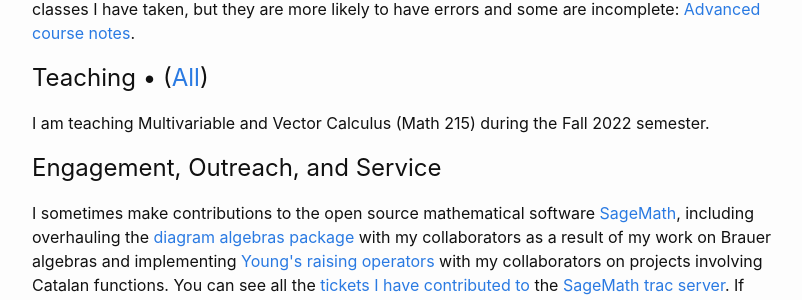
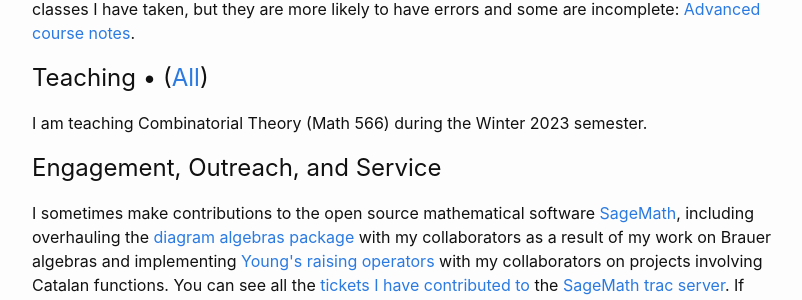
Before and after one commit to ghseeli/ghseeli.github.io, a Jekyll site: the page built from index.html, in a window 1280 px wide and 900 px high, scrolled down 1200 px. Shown: the part 147-447 px from the top of the window, without its empty margins (238-1040 px from the left). Built offline with Jekyll 4.4.1, drawn with Linux system fonts in a browser that asks for light colours; formulas are drawn with MathJax 3.

Commit message:
Updated teaching assignment for Winter 2023

```diff
--- a/index.html
+++ b/index.html
@@ -26,7 +26,7 @@ exclude: true
 		<p>Also, as a resource for my cohort of graduate students, but also for other learning graduate students, I worked with various collaborators on creating class notes for first and some second year PhD program courses. You can see them here: <a href="http://ghseeli.github.io/grad-school-notes">First year course notes</a>.</p>
 		<p>I also publicly post monographs I write for myself to clarify concepts and fill in details of books I read. You can see them here: <a href="http://ghseeli.github.io/grad-school-writings/monographs">Monographs</a>; I also have made select notes for more advanced classes I have taken, but they are more likely to have errors and some are incomplete: <a href="http://ghseeli.github.io/grad-school-writings/class-notes">Advanced course notes</a>.</p>
 	<h2>Teaching &bull; (<a href="https://ghseeli.github.io/teaching/teaching.html">All</a>)</h2>
-		<p>I am teaching Multivariable and Vector Calculus (Math 215) during the Fall 2022 semester.</p>
+		<p>I am teaching Combinatorial Theory (Math 566) during the Winter 2023 semester.</p>
 	<h2>Engagement, Outreach, and Service</h2>
 		<p>I sometimes make contributions to the open source mathematical software <a href="https://www.sagemath.org/">SageMath</a>, including overhauling the <a href="https://doc.sagemath.org/html/en/reference/algebras/sage/combinat/diagram_algebras.html">diagram algebras package</a> with my collaborators as a result of my work on Brauer algebras and implementing <a href="https://doc.sagemath.org/html/en/reference/combinat/sage/combinat/partition_shifting_algebras.html">Young's raising operators</a> with my collaborators on projects involving Catalan functions. You can see all the <a href="https://trac.sagemath.org/search?q=ghseeli&noquickjump=1&ticket=on">tickets I have contributed to</a> the <a href="https://trac.sagemath.org/">SageMath trac server</a>. If you are interested in contributing code to Sage, check out <a href="sage/sage_checklist">my development checklist</a> and feel free to contact me if you have questions!</p>
 		<p>At UM, I am a co-organizer for a <a href="https://ghseeli.github.io/seminars/learn_alco22_23.html">learning seminar in algebraic combinatorics</a>. I also co-organized a learning seminar in <a href="https://sites.google.com/view/sunita-chepuri/learning-seminar">AY21--22</a>. </p>
```
